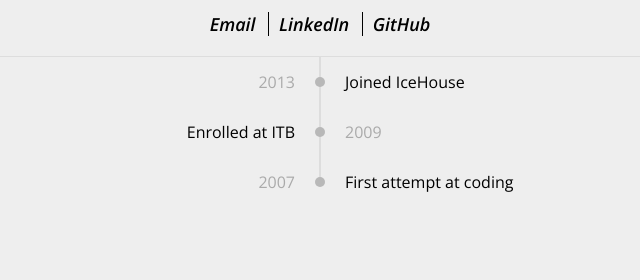
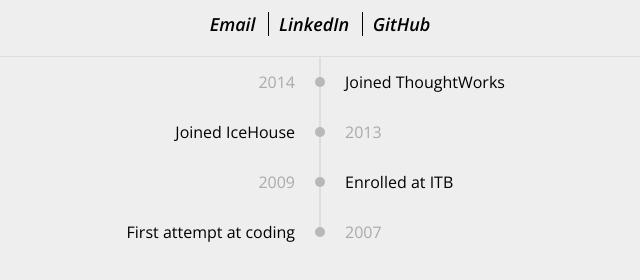
Before and after one commit to sbycrosz/sbycrosz.github.io, a plain HTML site: page index.html in a window 1280 px wide. Shown: the part 92-372 px from the top of the page, without its empty margins (320-960 px from the left). Drawn offline with nearby package versions, Linux system fonts and the light colour scheme.

Commit message:
update site

```diff
--- a/index.html
+++ b/index.html
@@ -1 +1 @@
-<!DOCTYPE html><html><head><meta name=viewport content="width=device-width, user-scalable=no"><title>Sambya Aryasa</title><link href="http://fonts.googleapis.com/css?family=Open+Sans:300italic,600italic,400,800" rel=stylesheet type=text/css><link rel=stylesheet href=style.css></head><body><main class=container><section class=bio><h1>Sambya Aryasa</h1><h2>Software Developer</h2><div class=contact-info><a href=mailto:sambya@aryasa.net target=_blank class=first>Email</a> <a href=http://id.linkedin.com/in/sambya target=_blank>LinkedIn</a> <a href=https://github.com/sbycrosz target=_blank>GitHub</a></div></section><section class=timeline><ul><li class=timeline-item><span class=year>2013</span> <a class=action href=http://www.icehousecorp.com target=_blank>Joined IceHouse</a></li><li class=timeline-item><span class=year>2009</span> <a class=action href=http://www.itb.ac.id target=_blank>Enrolled at ITB</a></li><li class=timeline-item><span class=year>2007</span> <a class=action href=http://www.toki.or.id target=_blank>First attempt at coding</a></li></ul></section></main></body></html>
+<!DOCTYPE html><html><head><meta name=viewport content="width=device-width, user-scalable=no"><title>Sambya Aryasa</title><link href="http://fonts.googleapis.com/css?family=Open+Sans:300italic,600italic,400,800" rel=stylesheet type=text/css><link rel=stylesheet href=style.css></head><body><main class=container><section class=bio><h1>Sambya Aryasa</h1><h2>Software Developer</h2><div class=contact-info><a href=mailto:sambya@aryasa.net target=_blank class=first>Email</a> <a href=http://id.linkedin.com/in/sambya target=_blank>LinkedIn</a> <a href=https://github.com/sbycrosz target=_blank>GitHub</a></div></section><section class=timeline><ul><li class=timeline-item><span class=year>2014</span> <a class=action href=http://www.thoughtworks.com target=_blank>Joined ThoughtWorks</a></li><li class=timeline-item><span class=year>2013</span> <a class=action href=http://www.icehousecorp.com target=_blank>Joined IceHouse</a></li><li class=timeline-item><span class=year>2009</span> <a class=action href=http://www.itb.ac.id target=_blank>Enrolled at ITB</a></li><li class=timeline-item><span class=year>2007</span> <a class=action href=http://www.toki.or.id target=_blank>First attempt at coding</a></li></ul></section></main></body></html>
```
Also changed, not shown: 1 other file.
